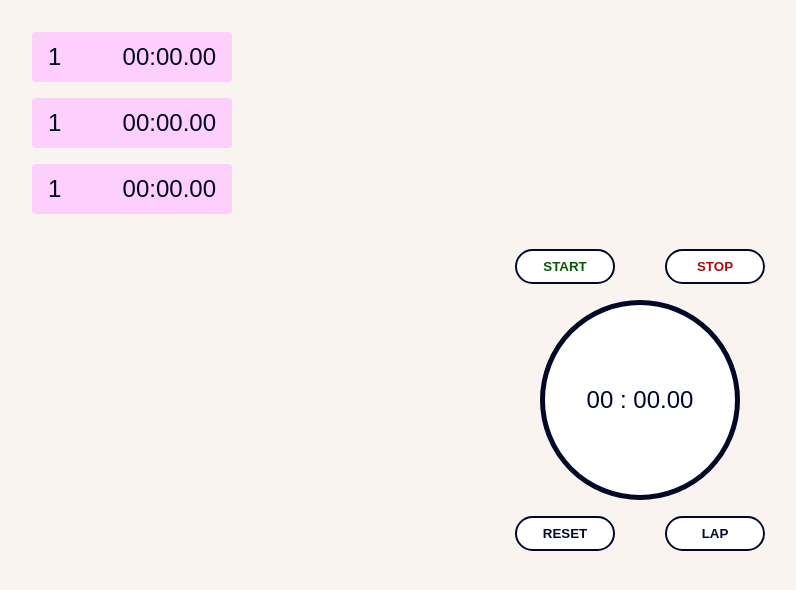
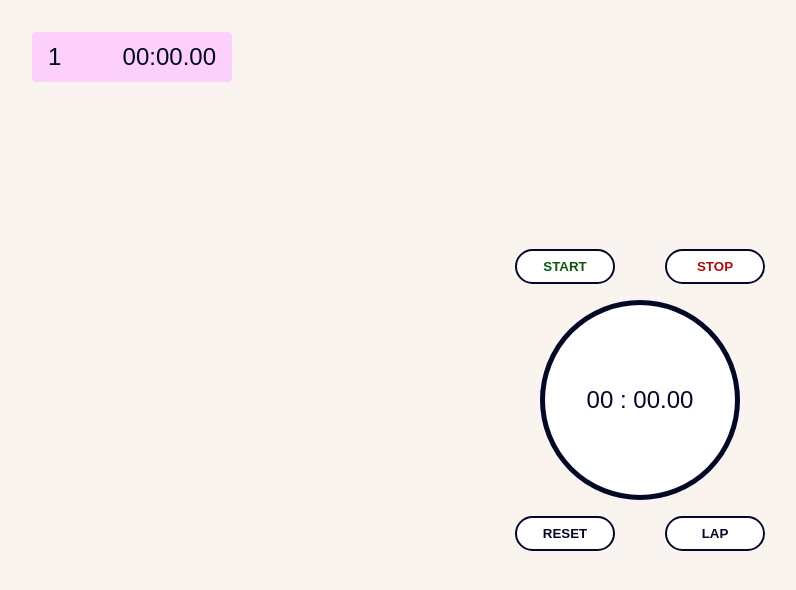
Before and after one commit to BSlaven/Stopwatch, a plain HTML site: page index.html in a window 1280 px wide. Both pictures are taken after a click on the button "LAP". Shown: the whole page, without its empty margins (0-796 px from the left). Drawn offline with Linux system fonts and the light colour scheme.

Commit message:
add createLapElement function

```diff
--- a/app.js
+++ b/app.js
@@ -1,3 +1,4 @@
+const lapsContainer = document.querySelector('#laps-container');
 const stopwatchContainer = document.querySelector('#stopwatch');
 const startRestartBtn = document.querySelector('#start');
 const stop = document.querySelector('#stop');
@@ -27,13 +28,14 @@ reset.addEventListener('click', () => {
 });
 
 lapBtn.addEventListener('click', e => {
-  showLapTime();
+  addLapTime();
 })
 
 const formatTimes = (time) => {
   const hundreds = Math.floor(time / 10) % 100;
   const seconds = Math.floor(time / 10 / 100) % 60;
-  const minutes = Math.floor(time / 10 / 100 / 60) % 60;
+  const minutes = Math.floor(time / 10 /
+   100 / 60) % 60;
   return { hundreds, seconds, minutes }
 }
 
@@ -83,8 +85,24 @@ const stopAndPause = () => {
   restartTotalTime = 0;
 }
 
-const showLapTime = () => {
-  console.log('this is lap time');
+const addLapTime = () => {
+  createLapElement();
+  console.log(lapsContainer);
+}
+
+const createLapElement = () => {
+  const lapElement = document.createElement('div');
+  lapElement.classList.add('lap');
+  const lapNumberElement = document.createElement('p');
+  lapNumberElement.textContent = '1';
+  lapNumberElement.classList.add('lap-number');
+  const lapTimeElement = document.createElement('p');
+  lapTimeElement.classList.add = 'lap-time';
+  lapTimeElement.textContent = '00:00.00';
+  lapElement.append(lapNumberElement);
+  lapElement.append(lapTimeElement);
+
+  lapsContainer.append(lapElement);
 }
 
 const resetStopwatchValues = () => {
--- a/index.html
+++ b/index.html
@@ -10,7 +10,7 @@
 <body>
   <div class="container" id="container">
     <div class="laps-container" id="laps-container">
-      <div class="lap" id="lap">
+      <!-- <div class="lap" id="lap">
         <p class="lap-number" id="lap-number">1</p>
         <p class="lap-time" id="lap-time">00:00.00</p>
       </div>
@@ -21,7 +21,7 @@
       <div class="lap" id="lap">
         <p class="lap-number" id="lap-number">1</p>
         <p class="lap-time" id="lap-time">00:00.00</p>
-      </div>
+      </div> -->
     </div>
     <div class="start-buttons" id="start-buttons">
       <button class="start" id="start">start</button>
```
